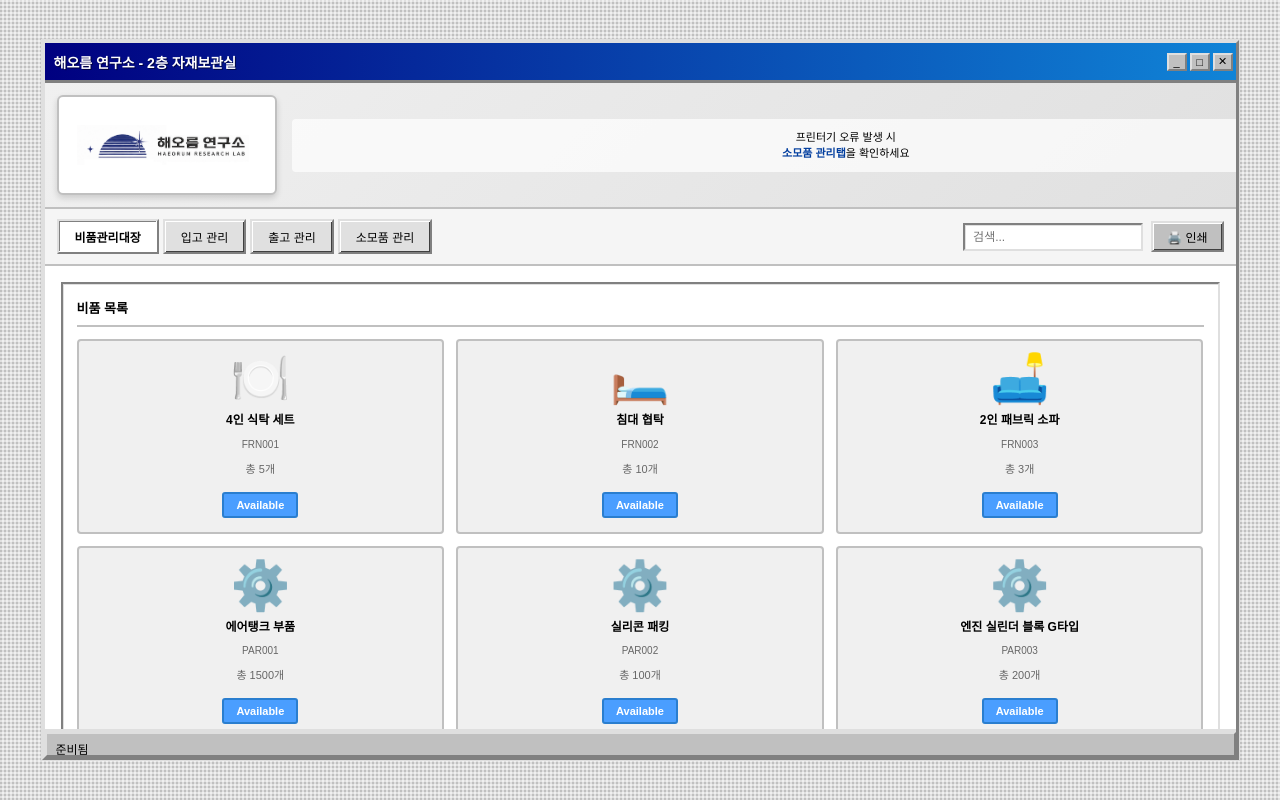
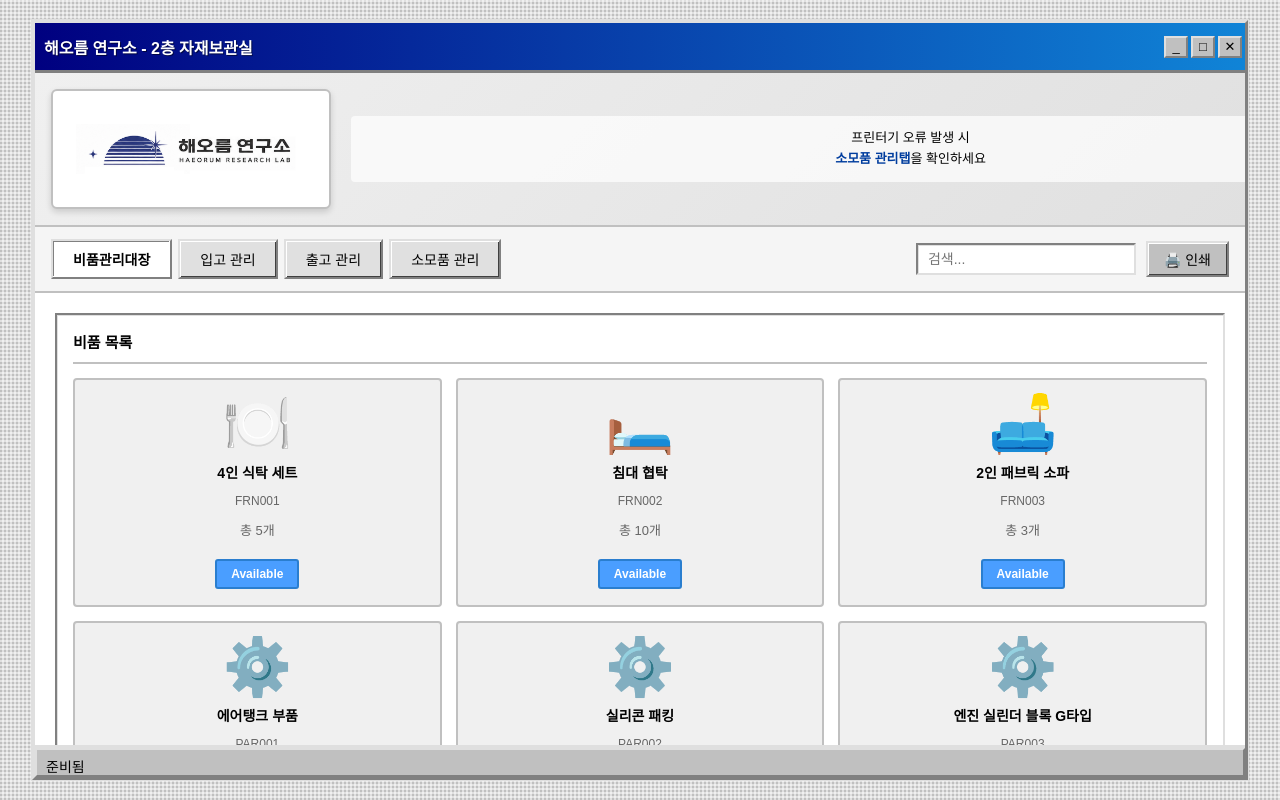
Before and after one commit to haeoreum-research/haeorum-equipment-management, a plain HTML site: page index.html in a window 1280 px wide. Drawn offline with Linux system fonts and the light colour scheme.

Commit message:
Increase overall size of the interface

```diff
--- a/styles.css
+++ b/styles.css
@@ -22,8 +22,8 @@ body {
 }
 
 .container {
-    width: 1500px;
-    height: 900px;
+    width: 95vw;
+    height: 95vh;
     background-color: #c0c0c0;
     border: 3px solid;
     border-color: #dfdfdf #808080 #808080 #dfdfdf;
@@ -32,6 +32,8 @@ body {
     display: flex;
     flex-direction: column;
     overflow: hidden;
+    max-width: 1920px;
+    max-height: 1080px;
 }
 
 /* Header/Title Bar */
@@ -39,7 +41,7 @@ body {
     background: linear-gradient(to right, #000080, #1084d7);
     padding: 0;
     border-bottom: 3px solid #808080;
-    height: 40px;
+    height: 50px;
     flex-shrink: 0;
 }
 
@@ -53,7 +55,7 @@ body {
 
 .title-bar {
     color: #fff;
-    font-size: 14px;
+    font-size: 16px;
     font-weight: bold;
     padding: 3px 6px;
     flex: 1;
@@ -66,13 +68,13 @@ body {
 }
 
 .control-btn {
-    width: 20px;
-    height: 18px;
+    width: 24px;
+    height: 22px;
     background-color: #c0c0c0;
     border: 2px solid;
     border-color: #dfdfdf #808080 #808080 #dfdfdf;
     padding: 0;
-    font-size: 11px;
+    font-size: 13px;
     cursor: pointer;
     display: flex;
     align-items: center;
@@ -86,7 +88,7 @@ body {
 /* Main Content Layout */
 .main-content {
     display: grid;
-    grid-template-columns: 320px 1fr;
+    grid-template-columns: 360px 1fr;
     gap: 0;
     flex: 1;
     background-color: #fff;
@@ -97,22 +99,22 @@ body {
 .left-panel {
     background: linear-gradient(135deg, #f0f0f0 0%, #e0e0e0 100%);
     border-right: 2px solid #c0c0c0;
-    padding: 15px;
+    padding: 20px;
     display: flex;
     flex-direction: column;
     align-items: center;
-    gap: 12px;
+    gap: 16px;
     overflow-y: auto;
     flex-shrink: 0;
 }
 
 .logo-container {
-    width: 280px;
-    height: 120px;
+    width: 320px;
+    height: 140px;
     background-color: #fff;
     border: 2px solid #c0c0c0;
     border-radius: 6px;
-    padding: 8px;
+    padding: 10px;
     display: flex;
     align-items: center;
     justify-content: center;
@@ -129,17 +131,17 @@ body {
 .info-section {
     text-align: center;
     background-color: rgba(255, 255, 255, 0.7);
-    padding: 10px;
+    padding: 12px;
     border-radius: 4px;
     width: 95%;
     flex-shrink: 0;
 }
 
 .info-text {
-    font-size: 11px;
+    font-size: 13px;
     font-weight: normal;
     color: #000;
-    line-height: 1.5;
+    line-height: 1.6;
 }
 
 .info-highlight {
@@ -148,7 +150,7 @@ body {
 }
 
 .info-version {
-    font-size: 12px;
+    font-size: 14px;
     color: #666;
 }
 
@@ -164,31 +166,31 @@ body {
 /* Navigation Tabs */
 .nav-section {
     background-color: #f5f5f5;
-    padding: 10px 12px;
+    padding: 12px 16px;
     border-bottom: 2px solid #c0c0c0;
     display: flex;
     justify-content: space-between;
     align-items: center;
-    gap: 12px;
+    gap: 16px;
     flex-wrap: wrap;
-    min-height: 55px;
+    min-height: 65px;
     flex-shrink: 0;
 }
 
 .tabs {
     display: flex;
-    gap: 4px;
+    gap: 6px;
     flex: 1;
 }
 
 .tab-btn {
-    padding: 7px 16px;
+    padding: 8px 20px;
     background-color: #e0e0e0;
     border: 2px solid;
     border-color: #dfdfdf #808080 #808080 #dfdfdf;
     cursor: pointer;
     font-family: 'MS Sans Serif', Arial, sans-serif;
-    font-size: 12px;
+    font-size: 14px;
     font-weight: normal;
     color: #000;
     transition: all 0.1s;
@@ -213,29 +215,29 @@ body {
 
 .tab-controls {
     display: flex;
-    gap: 8px;
+    gap: 10px;
     align-items: center;
 }
 
 .search-box {
-    padding: 5px 8px;
+    padding: 6px 10px;
     border: 2px solid;
     border-color: #808080 #dfdfdf #dfdfdf #808080;
     background-color: #fff;
     font-family: 'MS Sans Serif', Arial, sans-serif;
-    font-size: 12px;
-    width: 180px;
+    font-size: 14px;
+    width: 220px;
     box-shadow: inset 1px 1px 0 #dfdfdf;
 }
 
 .print-btn {
-    padding: 5px 14px;
+    padding: 6px 16px;
     background-color: #c0c0c0;
     border: 2px solid;
     border-color: #dfdfdf #808080 #808080 #dfdfdf;
     cursor: pointer;
     font-family: 'MS Sans Serif', Arial, sans-serif;
-    font-size: 12px;
+    font-size: 14px;
     font-weight: normal;
     box-shadow: inset 1px 1px 0 #ffffff, inset -1px -1px 0 #404040;
     white-space: nowrap;
@@ -247,7 +249,7 @@ body {
 
 /* Content Area */
 .content {
-    padding: 16px;
+    padding: 20px;
     overflow-y: auto;
     flex: 1;
     background-color: #fff;
@@ -265,19 +267,19 @@ body {
 }
 
 .tab-content h2 {
-    font-size: 15px;
+    font-size: 18px;
     font-weight: bold;
-    margin-bottom: 14px;
+    margin-bottom: 16px;
     color: #003d9e;
     border-bottom: 3px solid #003d9e;
-    padding-bottom: 8px;
+    padding-bottom: 10px;
 }
 
 /* Inventory Grid - Product Cards */
 .inventory-grid {
     display: grid;
     grid-template-columns: 1fr 1fr;
-    gap: 16px;
+    gap: 20px;
     height: 100%;
 }
 
@@ -285,17 +287,17 @@ body {
     border: 2px solid;
     border-color: #808080 #dfdfdf #dfdfdf #808080;
     background-color: #fff;
-    padding: 14px;
+    padding: 16px;
     box-shadow: inset 1px 1px 0 #dfdfdf;
     overflow-y: auto;
     min-height: 500px;
 }
 
 .inventory-list h2, .inventory-detail h2 {
-    font-size: 13px;
+    font-size: 15px;
     font-weight: bold;
-    margin-bottom: 12px;
-    padding-bottom: 8px;
+    margin-bottom: 14px;
+    padding-bottom: 10px;
     border-bottom: 2px solid #c0c0c0;
     color: #000;
 }
@@ -303,23 +305,23 @@ body {
 #inventoryItems {
     display: grid;
     grid-template-columns: repeat(2, 1fr);
-    gap: 12px;
+    gap: 14px;
 }
 
 /* Product Card Styling */
 .product-card {
     background-color: #f0f0f0;
     border: 2px solid #c0c0c0;
-    padding: 14px;
+    padding: 16px;
     cursor: pointer;
     transition: all 0.2s;
     display: flex;
     flex-direction: column;
     align-items: center;
-    gap: 8px;
+    gap: 10px;
     text-align: center;
     border-radius: 4px;
-    min-height: 140px;
+    min-height: 160px;
     justify-content: center;
 }
 
@@ -336,19 +338,19 @@ body {
 }
 
 .product-icon {
-    font-size: 48px;
+    font-size: 56px;
     line-height: 1;
 }
 
 .product-name {
     font-weight: bold;
-    font-size: 12px;
+    font-size: 14px;
     margin: 2px 0;
     line-height: 1.3;
 }
 
 .product-code {
-    font-size: 10px;
+    font-size: 12px;
     color: #666;
     margin-bottom: 2px;
 }
@@ -358,9 +360,9 @@ body {
 }
 
 .product-quantity {
-    font-size: 11px;
+    font-size: 13px;
     color: #666;
-    margin-bottom: 8px;
+    margin-bottom: 10px;
 }
 
 .product-card.selected .product-quantity {
@@ -368,12 +370,12 @@ body {
 }
 
 .available-btn {
-    padding: 5px 12px;
+    padding: 6px 14px;
     background-color: #4a9eff;
     color: #fff;
     border: 2px solid #2a7ecf;
     border-radius: 3px;
-    font-size: 11px;
+    font-size: 12px;
     font-weight: bold;
     cursor: pointer;
     transition: all 0.2s;
@@ -389,47 +391,47 @@ body {
 
 /* Detail Panel */
 .detail-title {
-    margin-bottom: 14px;
-    padding-bottom: 10px;
+    margin-bottom: 16px;
+    padding-bottom: 12px;
     border-bottom: 2px solid #c0c0c0;
 }
 
 .detail-title h3 {
-    font-size: 13px;
+    font-size: 15px;
     color: #003d9e;
-    margin-bottom: 4px;
+    margin-bottom: 6px;
 }
 
 .distribution-grid {
     display: grid;
     grid-template-columns: repeat(3, 1fr);
-    gap: 10px;
+    gap: 12px;
 }
 
 .dept-box {
     background-color: #f5f5f5;
     border: 2px solid #c0c0c0;
-    padding: 12px;
+    padding: 14px;
     text-align: center;
     border-radius: 4px;
 }
 
 .dept-name {
     font-weight: bold;
-    font-size: 11px;
-    margin-bottom: 8px;
+    font-size: 12px;
+    margin-bottom: 10px;
     color: #003d9e;
     line-height: 1.3;
 }
 
 .dept-count {
-    font-size: 24px;
+    font-size: 28px;
     font-weight: bold;
     color: #d32f2f;
 }
 
 .dept-label {
-    font-size: 10px;
+    font-size: 11px;
     color: #666;
     margin-top: 4px;
     display: none;
@@ -441,7 +443,7 @@ body {
     border-collapse: collapse;
     background-color: #fff;
     border: 2px solid #c0c0c0;
-    font-size: 12px;
+    font-size: 14px;
 }
 
 .data-table thead {
@@ -450,16 +452,16 @@ body {
 }
 
 .data-table th {
-    padding: 10px;
+    padding: 12px;
     text-align: left;
-    font-size: 12px;
+    font-size: 14px;
     font-weight: bold;
     border: 1px solid #808080;
 }
 
 .data-table td {
-    padding: 8px 10px;
-    font-size: 12px;
+    padding: 10px 12px;
+    font-size: 14px;
     border: 1px solid #e0e0e0;
 }
 
@@ -475,47 +477,47 @@ body {
 .consumables-section {
     display: grid;
     grid-template-columns: 1fr 1fr;
-    gap: 16px;
+    gap: 20px;
 }
 
 .instruction-box {
     background-color: #fff;
     border: 2px solid;
     border-color: #808080 #dfdfdf #dfdfdf #808080;
-    padding: 14px;
+    padding: 16px;
     box-shadow: inset 1px 1px 0 #dfdfdf;
     overflow-y: auto;
 }
 
 .instruction-box h3 {
-    font-size: 13px;
-    margin-bottom: 12px;
+    font-size: 15px;
+    margin-bottom: 14px;
     color: #003d9e;
     border-bottom: 2px solid #c0c0c0;
-    padding-bottom: 8px;
+    padding-bottom: 10px;
 }
 
 .steps {
     display: flex;
     flex-direction: column;
-    gap: 10px;
+    gap: 12px;
 }
 
 .step {
     background-color: #f5f5f5;
     border-left: 4px solid #003d9e;
-    padding: 10px;
+    padding: 12px;
 }
 
 .step h4 {
-    font-size: 12px;
+    font-size: 14px;
     font-weight: bold;
-    margin-bottom: 4px;
+    margin-bottom: 6px;
     color: #003d9e;
 }
 
 .step p {
-    font-size: 11px;
+    font-size: 13px;
     line-height: 1.5;
     color: #333;
 }
@@ -524,23 +526,23 @@ body {
     background-color: #fff;
     border: 2px solid;
     border-color: #808080 #dfdfdf #dfdfdf #808080;
-    padding: 14px;
+    padding: 16px;
     box-shadow: inset 1px 1px 0 #dfdfdf;
     overflow-y: auto;
 }
 
 .consumables-inventory h3 {
-    font-size: 13px;
-    margin-bottom: 12px;
+    font-size: 15px;
+    margin-bottom: 14px;
     color: #003d9e;
     border-bottom: 2px solid #c0c0c0;
-    padding-bottom: 8px;
+    padding-bottom: 10px;
 }
 
 .consumables-table {
     width: 100%;
     border-collapse: collapse;
-    font-size: 12px;
+    font-size: 14px;
 }
 
 .consumables-table thead {
@@ -549,14 +551,14 @@ body {
 }
 
 .consumables-table th {
-    padding: 8px;
+    padding: 10px;
     text-align: left;
     font-weight: bold;
     border: 1px solid #808080;
 }
 
 .consumables-table td {
-    padding: 6px 8px;
+    padding: 8px 10px;
     border: 1px solid #e0e0e0;
 }
 
@@ -569,7 +571,7 @@ body {
     background-color: #c0c0c0;
     border-top: 3px solid;
     border-color: #dfdfdf #808080 #808080 #dfdfdf;
-    height: 28px;
+    height: 32px;
     flex-shrink: 0;
 }
 
@@ -583,7 +585,7 @@ body {
 }
 
 .status-text {
-    font-size: 12px;
+    font-size: 14px;
     color: #000;
     padding: 3px 6px;
     flex: 1;
@@ -591,8 +593,8 @@ body {
 
 /* Scrollbar Styling */
 ::-webkit-scrollbar {
-    width: 16px;
-    height: 16px;
+    width: 18px;
+    height: 18px;
 }
 
 ::-webkit-scrollbar-track {
@@ -612,8 +614,8 @@ body {
 /* Responsive */
 @media (max-width: 1600px) {
     .container {
-        width: 95%;
-        height: 90vh;
+        width: 95vw;
+        height: 95vh;
     }
 
     .inventory-grid {
@@ -632,13 +634,13 @@ body {
         border-right: none;
         border-bottom: 2px solid #c0c0c0;
         flex-direction: row;
-        gap: 15px;
-        padding: 12px;
+        gap: 20px;
+        padding: 16px;
     }
 
     .logo-container {
-        width: 220px;
-        height: 100px;
+        width: 280px;
+        height: 120px;
     }
 
     #inventoryItems {
```
